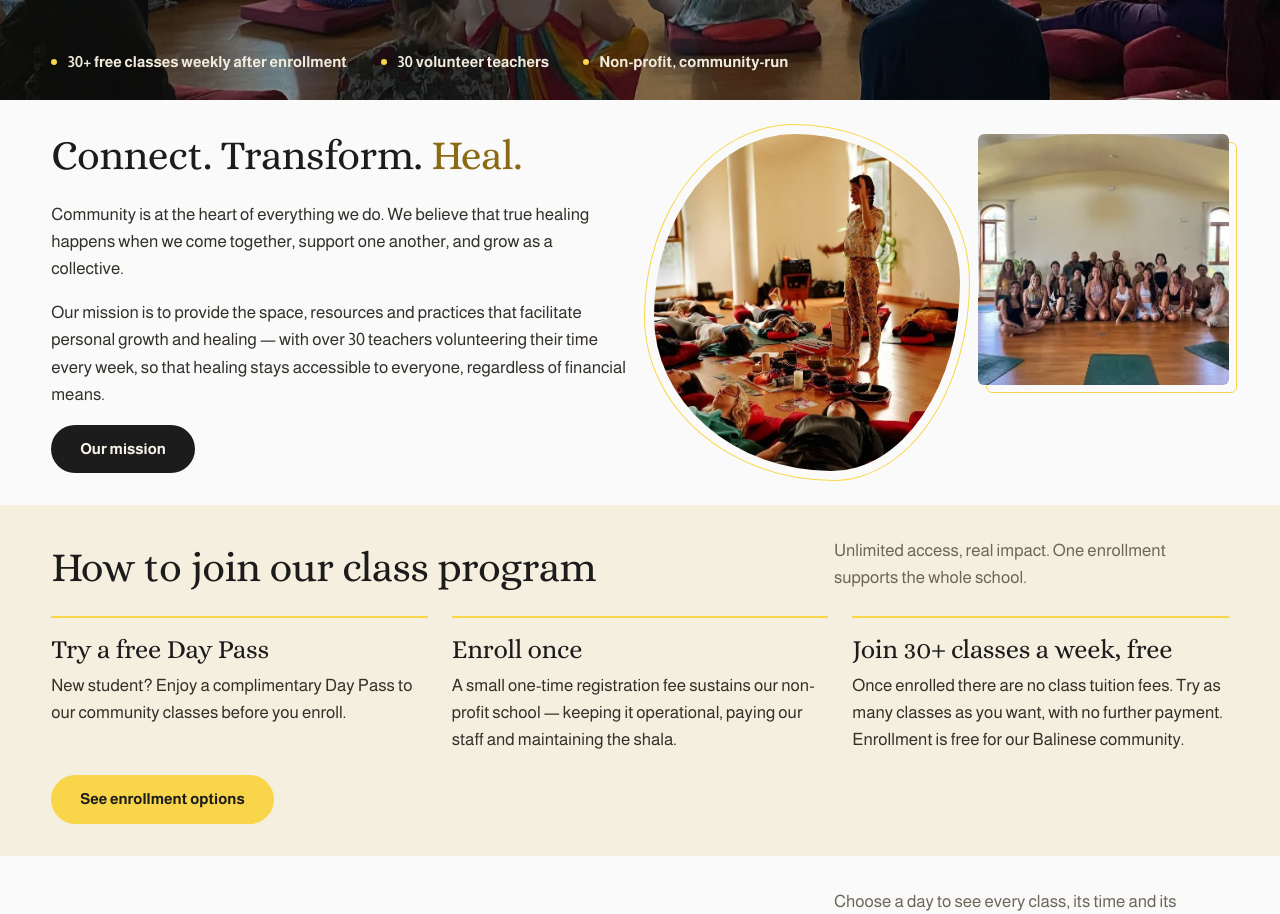
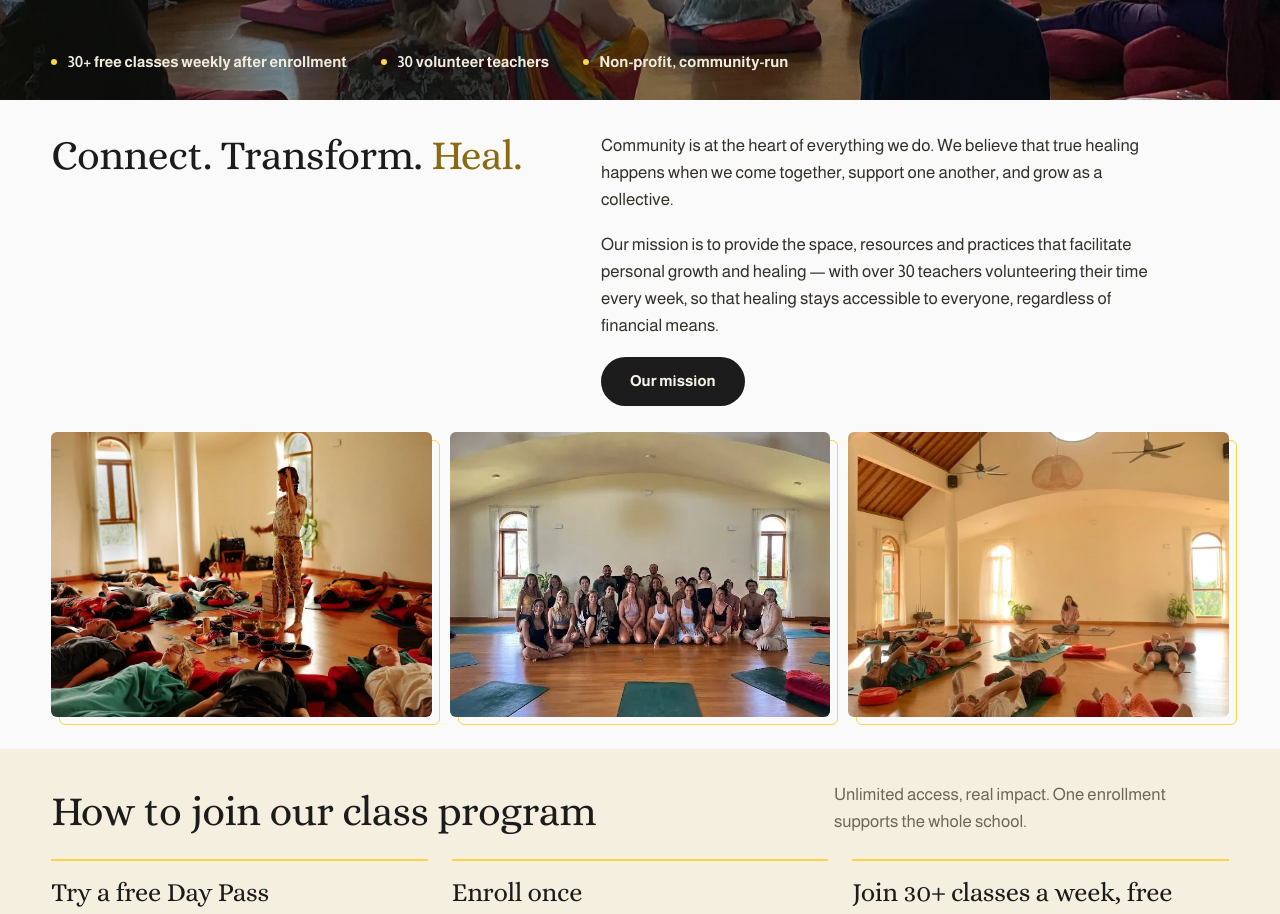
Before and after one commit to harini305/schoolofunifiedhealing, a Next.js app: page / in a window 1280 px wide. Shown: the part 700-1614 px from the top of the page. Built offline with nearby package versions, Linux system fonts and the light colour scheme.

Commit message:
Redesign home welcome section with aligned editorial photo trio

```diff
--- a/app/globals.css
+++ b/app/globals.css
@@ -597,3 +597,16 @@ fieldset.field { border: none; margin: 0; padding: 0; }
   .mission-top { grid-template-columns: 1fr; gap: 22px; }
   .mission-copy h2 { max-width: 26ch; }
 }
+
+/* ---------- Home welcome: editorial head + aligned photo trio ---------- */
+.welcome-editorial-head { display: grid; grid-template-columns: 0.9fr 1.1fr; gap: 36px; align-items: start; }
+.welcome-editorial-head h2 { margin-bottom: 0; }
+.welcome-editorial-copy { max-width: 62ch; }
+.welcome-editorial-copy .btn-row { margin-top: 18px; }
+.welcome-photo-trio { display: grid; grid-template-columns: repeat(3, 1fr); gap: 18px; margin-top: 26px; }
+.welcome-photo-trio .frame { aspect-ratio: 4 / 3; }
+.welcome-photo-trio img { width: 100%; height: 100%; object-fit: cover; }
+@media (max-width: 900px) {
+  .welcome-editorial-head { grid-template-columns: 1fr; gap: 16px; }
+  .welcome-photo-trio { gap: 10px; margin-top: 22px; }
+}
--- a/app/page.jsx
+++ b/app/page.jsx
@@ -8,10 +8,11 @@ export default function HomePage() {
     <>
       <Hero />
 
-      <section className="section">
-        <div className="container grid-2 welcome-split">
-          <div data-reveal>
+      <section className="section welcome-editorial">
+        <div className="container">
+          <div className="welcome-editorial-head" data-reveal>
             <h2>Connect. Transform. <span className="accent">Heal.</span></h2>
+            <div className="welcome-editorial-copy">
               <p>
                 Community is at the heart of everything we do. We believe that true healing happens
                 when we come together, support one another, and grow as a collective.
@@ -25,12 +26,16 @@ export default function HomePage() {
                 <Link className="btn btn-dark" href="/about" prefetch={false}>Our mission</Link>
               </div>
             </div>
-          <div className="collage-duo" data-reveal>
-            <div className="frame frame-blob img-hover photo-a">
+          </div>
+          <div className="welcome-photo-trio" data-reveal>
+            <div className="frame frame-rect img-hover">
               <img src="/images/shala-sound-healing.webp" alt="A sound healing session with singing bowls inside the shala" width="1227" height="818" />
             </div>
-            <div className="frame frame-rect img-hover photo-b">
+            <div className="frame frame-rect img-hover">
               <img src="/images/students-group.webp" alt="Students gathered after a community class" width="677" height="508" />
+            </div>
+            <div className="frame frame-rect img-hover">
+              <img src="/images/shala-yoga-class.webp" alt="Students practicing yoga together in the shala" width="1400" height="933" />
             </div>
           </div>
         </div>
```
Also changed, not shown: 1 other file (tests, documents, lock files or other folders). Lines whose indentation alone changed are shown as unchanged.
